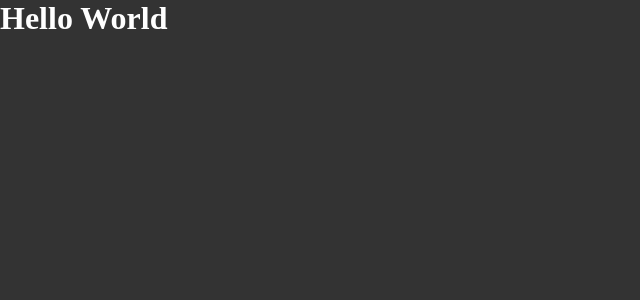
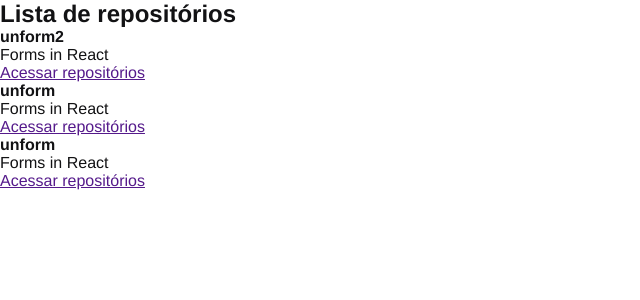
Before and after one commit to Yan-Gurgel/01-github-explorer, a React app: page / in a window 1280 px wide. Shown: the top 300 px of the page, without its empty margins (0-640 px from the left). Built offline with nearby package versions, Linux system fonts and the light colour scheme.

Commit message:
Component React

```diff
--- a/src/App.jsx
+++ b/src/App.jsx
@@ -1,6 +1,7 @@
+import { RepositoryList } from './components/RepositoryLyst';
 import './styles/global.scss';
 
 export function App() {
 
-  return <h1>Hello World</h1>
+  return <RepositoryList />
 }
--- /dev/null
+++ b/src/components/RepositoryLyst.jsx
@@ -0,0 +1,38 @@
+const repositoryName = 'unform2';
+
+export function RepositoryList (){
+    return(
+        <section className="repository-list">
+            <h1>Lista de repositórios</h1>
+
+            <ul>
+                <li>
+                    <strong>{repositoryName}</strong>
+                    <p>Forms in React</p>
+
+                    <a href="">
+                        Acessar repositórios
+                    </a>
+                </li>
+
+                <li>
+                    <strong>unform</strong>
+                    <p>Forms in React</p>
+
+                    <a href="">
+                        Acessar repositórios
+                    </a>
+                </li>
+
+                <li>
+                    <strong>unform</strong>
+                    <p>Forms in React</p>
+
+                    <a href="">
+                        Acessar repositórios
+                    </a>
+                </li>
+            </ul>
+        </section>
+    );
+}
--- a/src/styles/global.scss
+++ b/src/styles/global.scss
@@ -5,7 +5,6 @@
 }
 
 body{
-    font: Arial, Helvetica, sans-serif;
-    background: #333;
-    color: #FFF
+    font: 16px "Helvetica Neue", Arial, sans-serif;
+    color: #121214
 }
```
